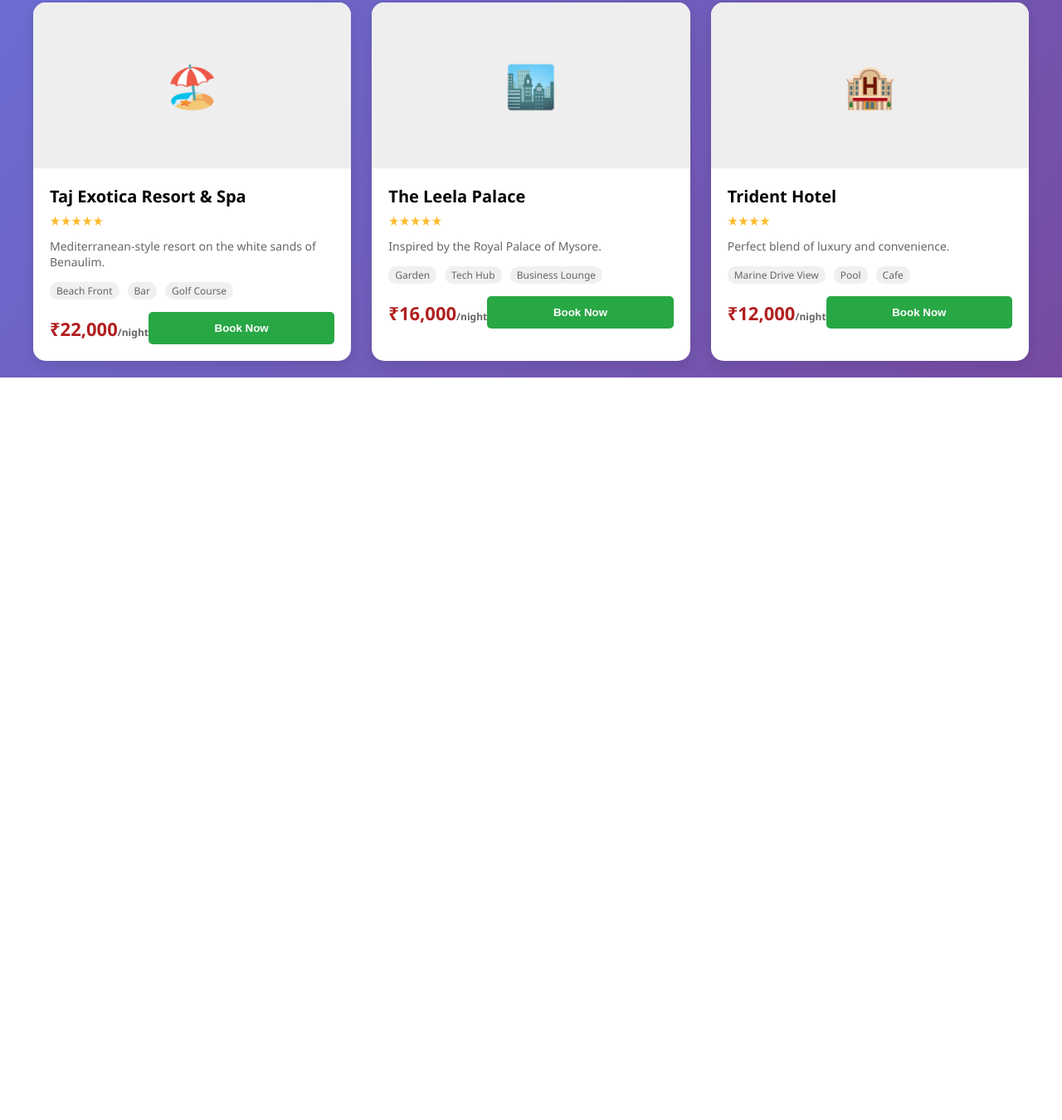
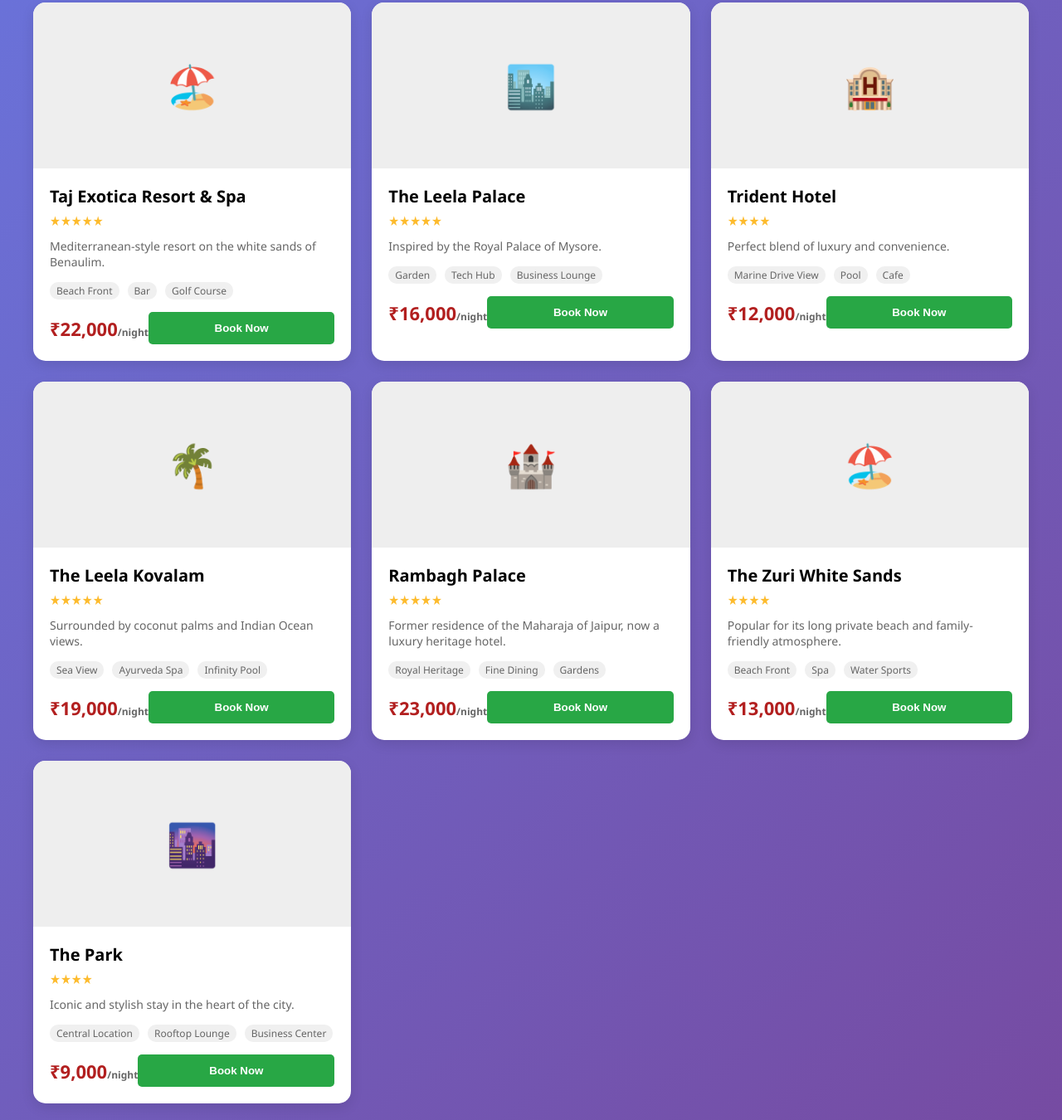
Before and after one commit to devg4035-ai/travelator, a website: page Hotel Booking.html in a window 1280 px wide. Shown: the part 863-2213 px from the top of the page at 83% size. Before the commit the page ends 1318 px from the top, so only its background shows below. Drawn offline with Linux system fonts and the light colour scheme.

Commit message:
Update Hotel Booking.html

```diff
--- a/Hotel Booking.html
+++ b/Hotel Booking.html
@@ -358,6 +358,42 @@
             emoji: "🏨",
             amenities: ["Marine Drive View", "Pool", "Cafe"],
             desc: "Perfect blend of luxury and convenience."
+        },
+        {
+            name: "The Leela Kovalam",
+            city: "Thiruvananthapuram",
+            rating: 5,
+            price: 19000,
+            emoji: "🌴",
+            amenities: ["Sea View", "Ayurveda Spa", "Infinity Pool"],
+            desc: "Surrounded by coconut palms and Indian Ocean views."
+        },
+        {
+            name: "Rambagh Palace",
+            city: "Jaipur",
+            rating: 5,
+            price: 23000,
+            emoji: "🏰",
+            amenities: ["Royal Heritage", "Fine Dining", "Gardens"],
+            desc: "Former residence of the Maharaja of Jaipur, now a luxury heritage hotel."
+        },
+        {
+            name: "The Zuri White Sands",
+            city: "Goa",
+            rating: 4,
+            price: 13000,
+            emoji: "🏖️",
+            amenities: ["Beach Front", "Spa", "Water Sports"],
+            desc: "Popular for its long private beach and family-friendly atmosphere."
+        },
+        {
+            name: "The Park",
+            city: "Kolkata",
+            rating: 4,
+            price: 9000,
+            emoji: "🌆",
+            amenities: ["Central Location", "Rooftop Lounge", "Business Center"],
+            desc: "Iconic and stylish stay in the heart of the city."
         }
     ];
 
```
